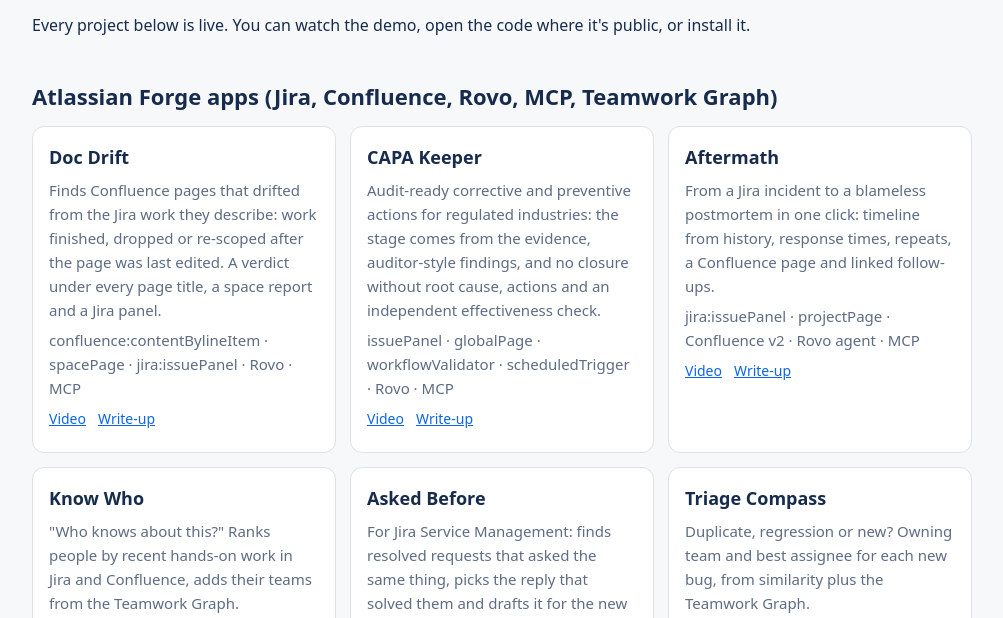
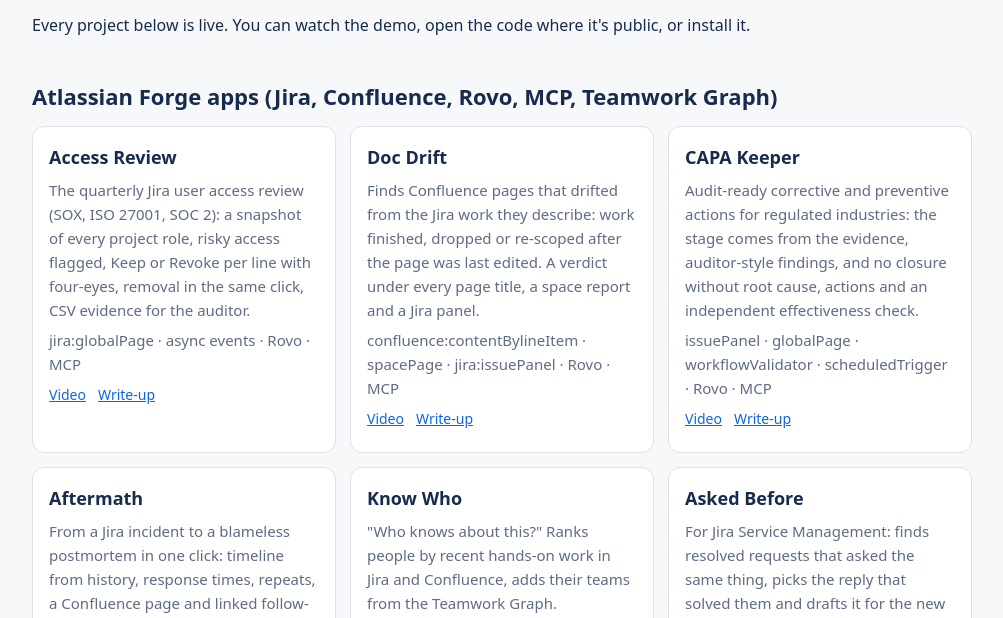
Before and after one commit to mertbatis/kronides-apps, a plain HTML site: page portfolio/index.html in a window 1280 px wide. Shown: the part 161-779 px from the top of the page, without its empty margins (138-1141 px from the left). Drawn offline with Linux system fonts and the light colour scheme.

Commit message:
Portfolio: Access Review
Co-Authored-By: Claude Opus 5.5 <noreply@anthropic.com>

```diff
--- a/portfolio/index.html
+++ b/portfolio/index.html
@@ -16,6 +16,7 @@ ul{padding-left:20px}</style></head><body><main>
 
 <h2>Atlassian Forge apps (Jira, Confluence, Rovo, MCP, Teamwork Graph)</h2>
 <div class="grid">
+<div class="c"><h3>Access Review</h3><p>The quarterly Jira user access review (SOX, ISO 27001, SOC 2): a snapshot of every project role, risky access flagged, Keep or Revoke per line with four-eyes, removal in the same click, CSV evidence for the auditor.</p><p class="tags">jira:globalPage · async events · Rovo · MCP</p><p class="links"><a href="https://youtu.be/Mpv5eswAgCM">Video</a><a href="https://devpost.com/software/access-review">Write-up</a></p></div>
 <div class="c"><h3>Doc Drift</h3><p>Finds Confluence pages that drifted from the Jira work they describe: work finished, dropped or re-scoped after the page was last edited. A verdict under every page title, a space report and a Jira panel.</p><p class="tags">confluence:contentBylineItem · spacePage · jira:issuePanel · Rovo · MCP</p><p class="links"><a href="https://youtu.be/wF-Gh_dqhQQ">Video</a><a href="https://devpost.com/software/doc-drift">Write-up</a></p></div>
 <div class="c"><h3>CAPA Keeper</h3><p>Audit-ready corrective and preventive actions for regulated industries: the stage comes from the evidence, auditor-style findings, and no closure without root cause, actions and an independent effectiveness check.</p><p class="tags">issuePanel · globalPage · workflowValidator · scheduledTrigger · Rovo · MCP</p><p class="links"><a href="https://youtu.be/kar-FiwZfC0">Video</a><a href="https://devpost.com/software/capa-keeper">Write-up</a></p></div>
 <div class="c"><h3>Aftermath</h3><p>From a Jira incident to a blameless postmortem in one click: timeline from history, response times, repeats, a Confluence page and linked follow-ups.</p><p class="tags">jira:issuePanel · projectPage · Confluence v2 · Rovo agent · MCP</p><p class="links"><a href="https://youtu.be/G60w4LhPx9s">Video</a><a href="https://devpost.com/software/aftermath-e0zmny">Write-up</a></p></div>
```
